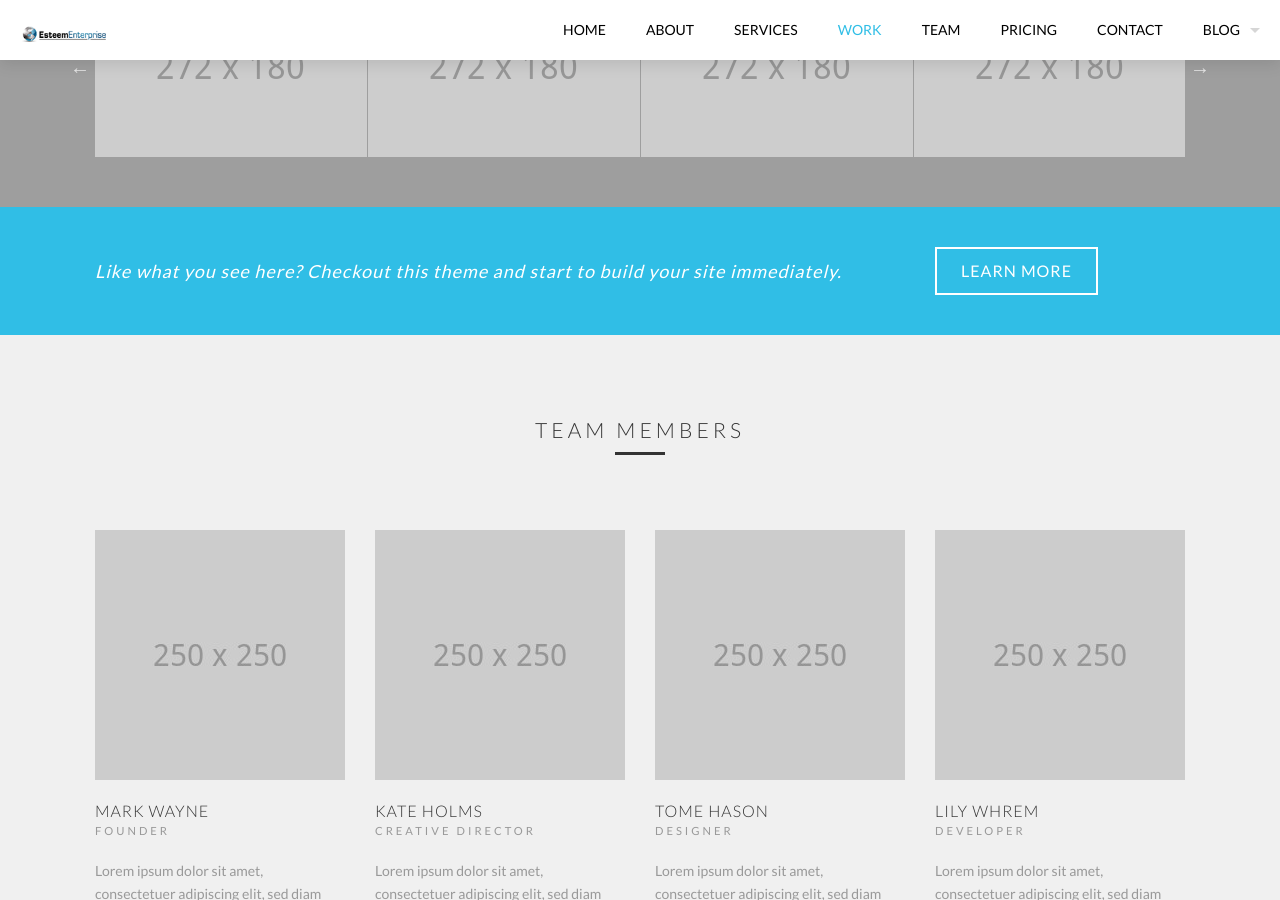
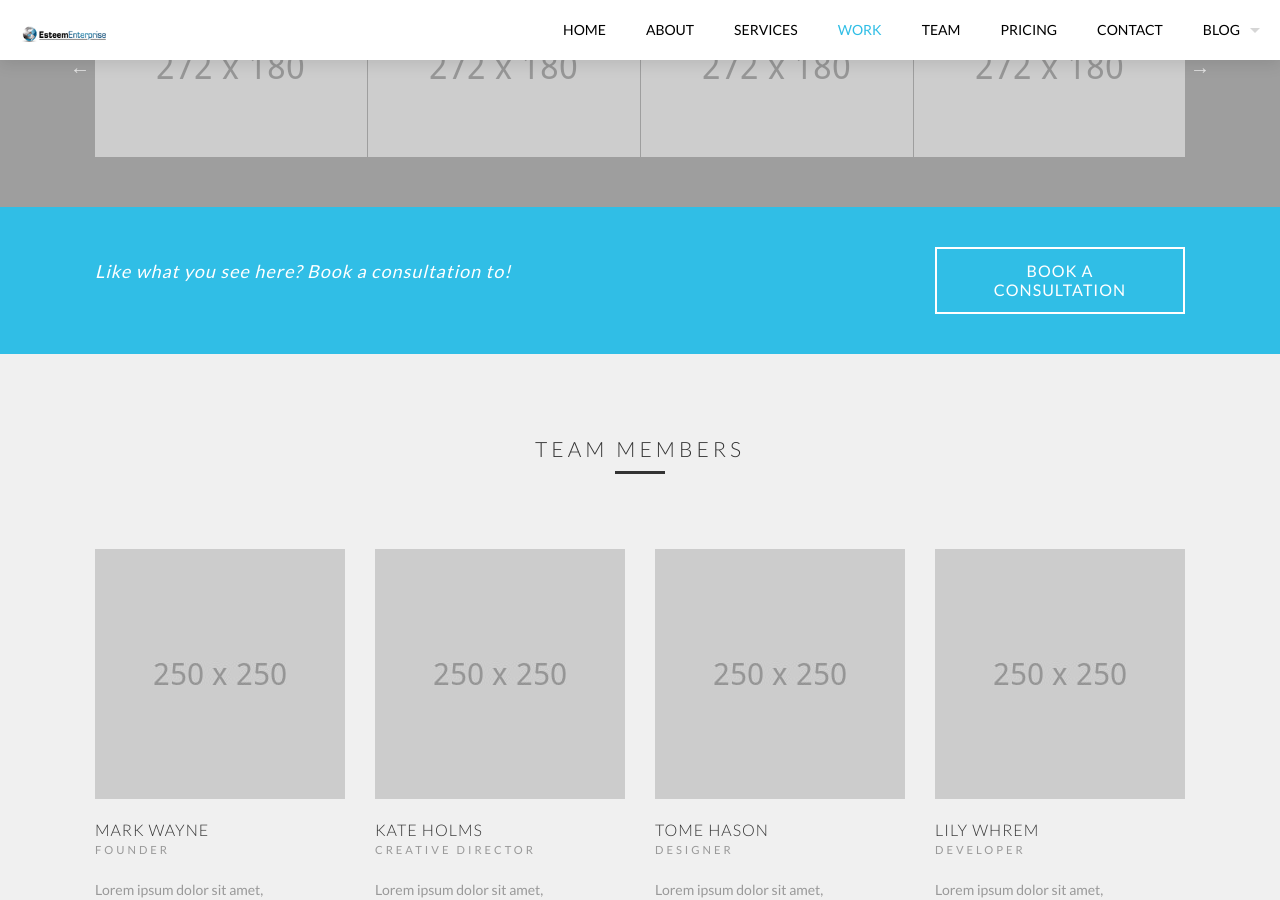
Before and after one commit to acarranza34/Esteem-Enterprise-Site, a Jekyll site: the page built from index.html, in a window 1280 px wide and 900 px high, scrolled down 4597 px. Built offline with Jekyll 4.4.1, drawn with Linux system fonts in a browser that asks for light colours; some web fonts are replaced.

Commit message:
added book a consultation button (not functional

```diff
--- a/index.html
+++ b/index.html
@@ -469,10 +469,10 @@ socials:
   <div class='mod modCallToAction'>
     <div class='row'>
       <div class='medium-9 large-9 columns'>
-        <p>Like what you see here? Checkout this theme and start to build your site immediately.</p>
+        <p>Like what you see here? Book a consultation to!</p>
       </div>
       <div class='medium-3 large-3 columns'>
-        <a class='boxed button' href='http://themeforest.net/user/honryou/portfolio?ref=honryou'>Learn more</a>
+        <a class='boxed button' href=# >Book a Consultation</a>
       </div>
     </div>
   </div>
```
